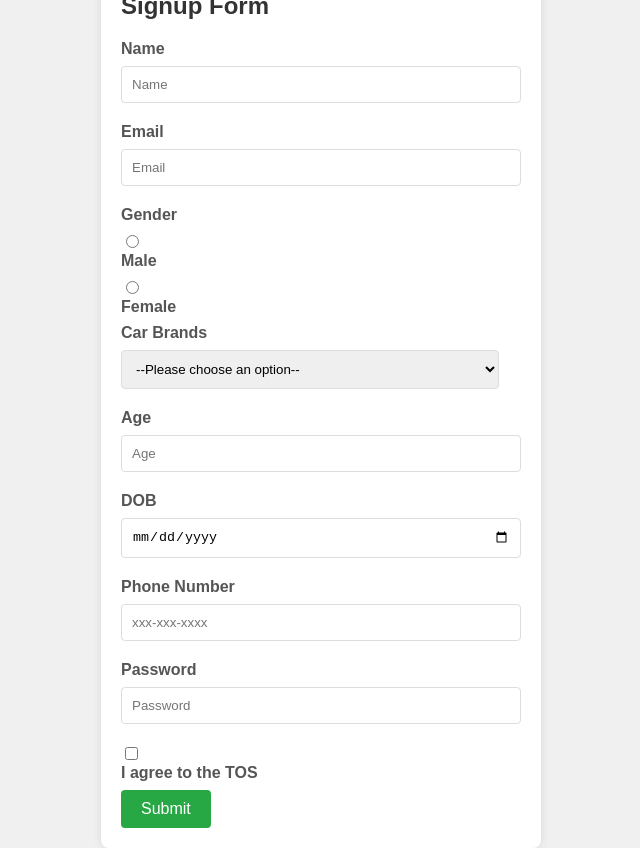
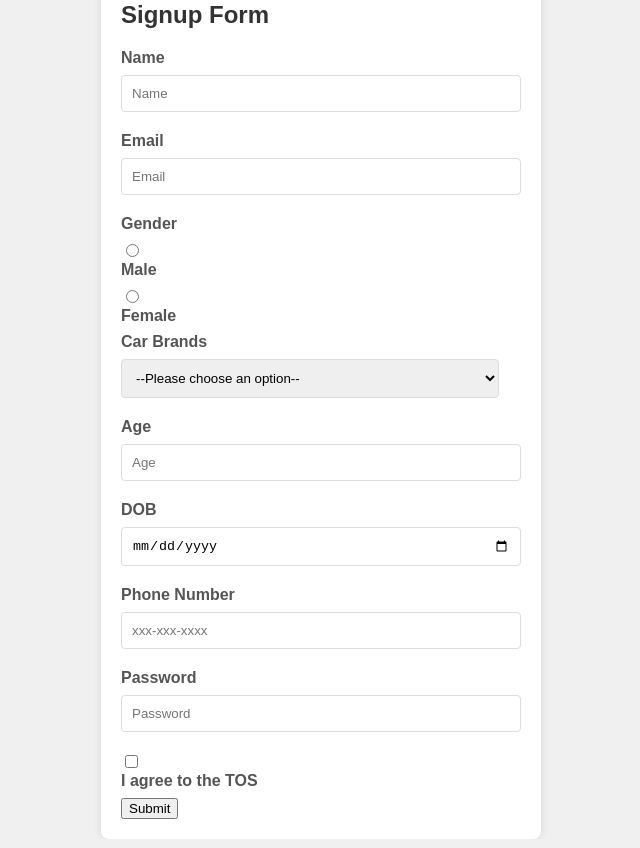
Before and after one commit to acciojob/signup-form-car-Subhrajit-D, a website: page main.html in a window 1280 px wide. Shown: the whole page, without its empty margins (319-959 px from the left). Drawn offline with Linux system fonts and the light colour scheme.

Commit message:
created a submission

```diff
--- a/main.html
+++ b/main.html
@@ -46,7 +46,8 @@
             <input type="checkbox" id="tos" name="tos" required>
             <label for="tos">I agree to the TOS</label>
 
-            <input type="submit" value="Submit">
+
+            <button type="submit">Submit</button>
         </form>
     </div>
     <script type="text/javascript" src="./script.js">
```
